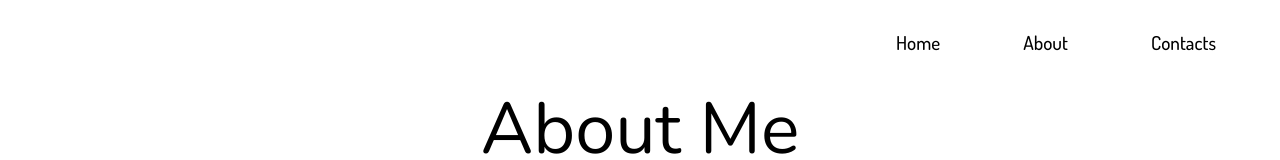
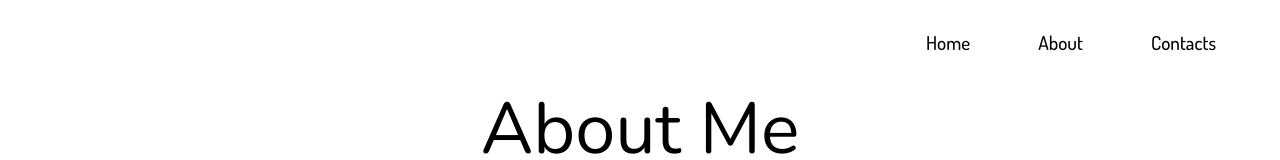
Before and after one commit to kornatskyi/isaac-portfolio, a React (Create React App) app: page /about in a window 1280 px wide. Shown: the top 160 px of the page. Built offline with nearby package versions, Linux system fonts and the light colour scheme.

Commit message:
distance between links

```diff
--- a/src/components/Navbar/NavBar.scss
+++ b/src/components/Navbar/NavBar.scss
@@ -130,7 +130,7 @@
         width      : 100%;
 
         .links {
-            width          : 25%;
+            width          : 290px ;
             display        : flex;
             justify-content: space-between;
             margin-left    : auto;
```
